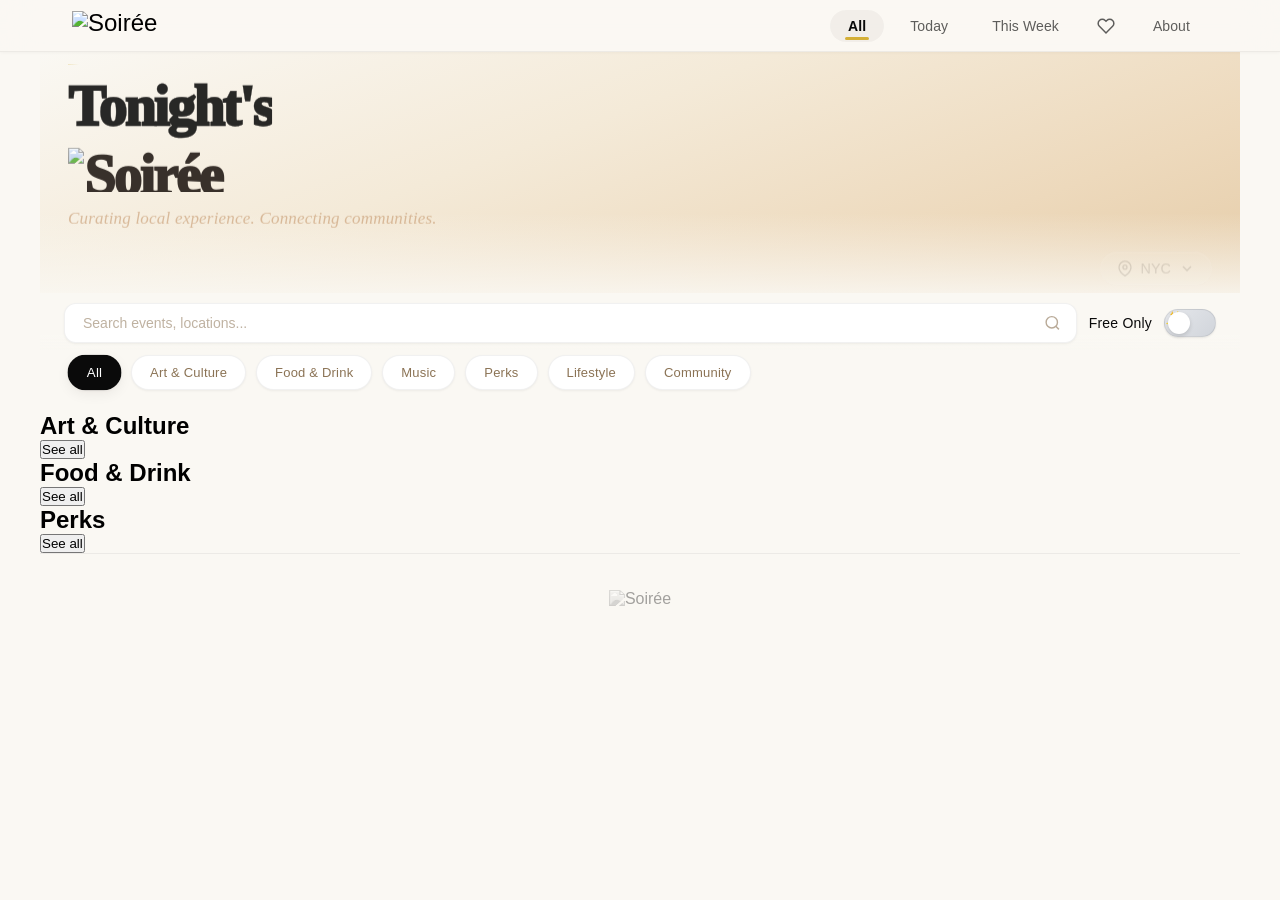
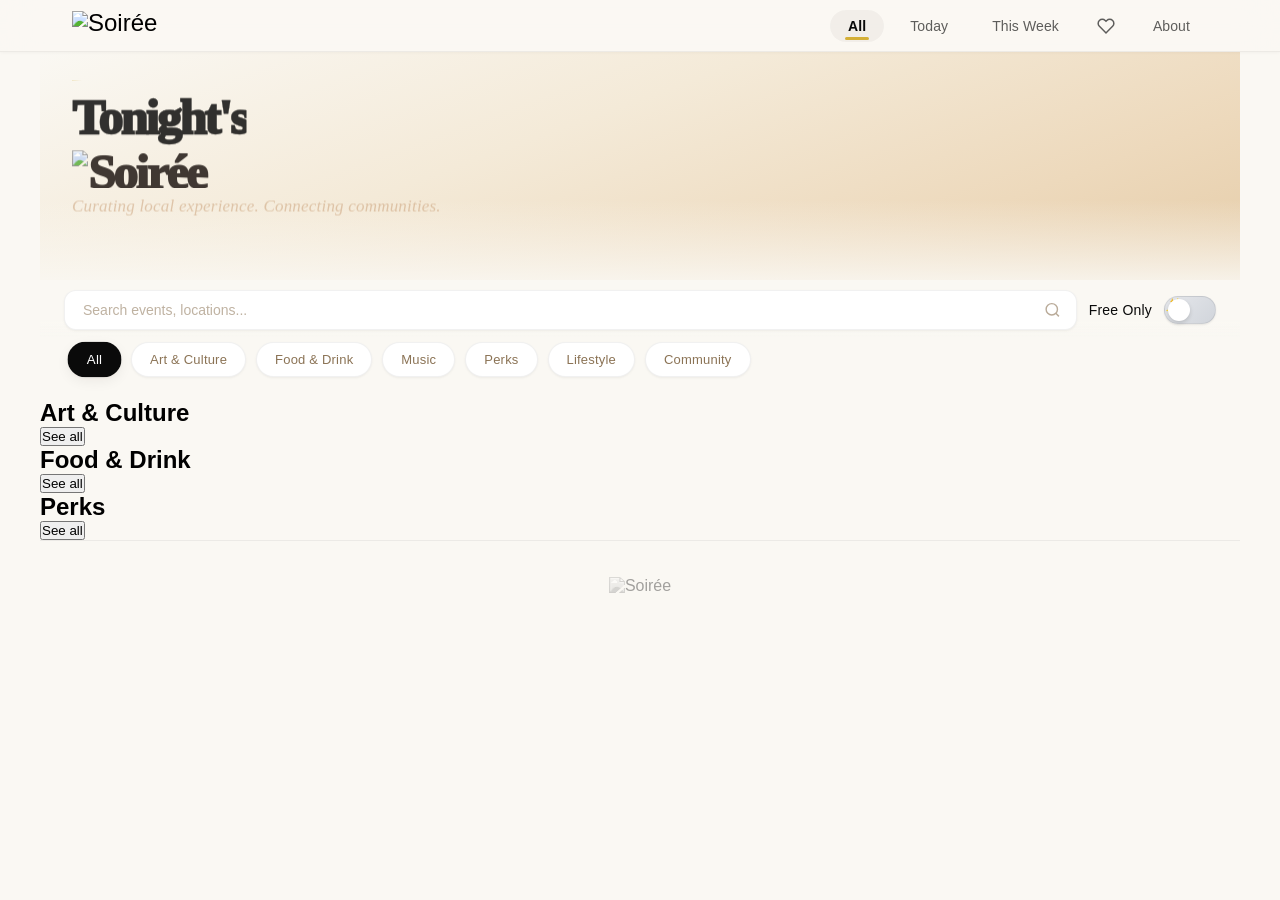

Unify hero scale across all pages, left-align on desktop

--- a/styles.css
+++ b/styles.css
@@ -308,14 +308,11 @@ body {
 
 .hero {
   position: relative;
-  padding: 12px 28px 20px;
+  padding: 12px 24px 14px;
   overflow: visible;
 }
 
-/* Landing hero — compact centered layout (only on home view) */
-.view-home .hero.hero-landing {
-  padding: 12px 24px 14px;
-}
+/* Landing hero — homepage-specific overrides */
 
 .view-home .hero.hero-landing .hero-content {
   display: flex;
@@ -335,31 +332,19 @@ body {
   margin-bottom: 6px;
 }
 
-.view-home .hero.hero-landing .hero-title {
-  font-size: 49px;
-  letter-spacing: -2.2px;
-  line-height: 0.95;
-  margin-bottom: 0;
-}
-
-.view-home .hero.hero-landing .hero-title-logo {
-  height: 38px;
-  margin-top: 4px;
-}
-
-/* Removed: now handled by base .hero-location-row */
+/* Title/logo sizes now set in base .hero-title / .hero-title-logo */
 
 @media (min-width: 768px) {
-  .view-home .hero.hero-landing {
+  .hero {
     padding: 20px 24px 16px;
   }
 
-  .view-home .hero.hero-landing .hero-title {
+  .hero-title {
     font-size: 80px;
     letter-spacing: -4px;
   }
 
-  .view-home .hero.hero-landing .hero-title-logo {
+  .hero-title-logo {
     height: 60px;
     margin-top: 8px;
   }
@@ -374,31 +359,18 @@ body {
 }
 
 @media (min-width: 1024px) {
-  .view-home .hero.hero-landing {
+  .hero {
     padding: 28px 32px 20px;
   }
 
-  .view-home .hero.hero-landing .hero-content {
-    align-items: center;
-    text-align: center;
-  }
-
-  .view-home .hero.hero-landing .hero-title-panel {
-    align-items: center;
-  }
-
-  .view-home .hero.hero-landing .hero-title {
+  .hero-title {
     font-size: 88px;
     letter-spacing: -4.5px;
   }
 
-  .view-home .hero.hero-landing .hero-title-logo {
+  .hero-title-logo {
     height: 68px;
     margin-top: 10px;
-  }
-
-  .hero-location-row {
-    justify-content: center;
   }
 }
 
@@ -406,16 +378,7 @@ body {
   .view-home .hero.hero-landing {
     padding: 10px 20px 6px;
   }
-
-  .view-home .hero.hero-landing .hero-title {
-    font-size: 40px;
-    letter-spacing: -1.5px;
-  }
-
-  .view-home .hero.hero-landing .hero-title-logo {
-    height: 29px;
-    margin-top: 3px;
-  }
+  /* Title/logo 380px sizes now set in base hero styles */
 }
 
 /* Scroll indicator — hidden (compact hero doesn't need it) */
@@ -910,12 +873,12 @@ body {
 /* Main title */
 .hero-title {
   font-family: 'Cormorant Garamond', serif;
-  font-size: 56px;
+  font-size: 49px;
   font-weight: 1000;
   color: var(--deep);
-  letter-spacing: -2px;
-  line-height: 1.0;
-  margin-bottom: 10px;
+  letter-spacing: -2.2px;
+  line-height: 0.95;
+  margin-bottom: 0;
   opacity: 0;
   isolation: isolate;
   animation: heroFadeUp 0.9s var(--transition) 0.2s forwards;
@@ -923,23 +886,25 @@ body {
 
 @media (max-width: 380px) {
   .hero-title {
-    font-size: 52px;
+    font-size: 40px;
+    letter-spacing: -1.5px;
   }
 }
 
 /* Soirée logo replacing the brand word — sits behind the rotating text */
 .hero-title-logo {
   display: block;
-  height: 44px;
+  height: 38px;
   width: auto;
-  margin-top: 10px;
+  margin-top: 4px;
   position: relative;
   z-index: 1;
 }
 
 @media (max-width: 380px) {
   .hero-title-logo {
-    height: 36px;
+    height: 29px;
+    margin-top: 3px;
   }
 }
 
